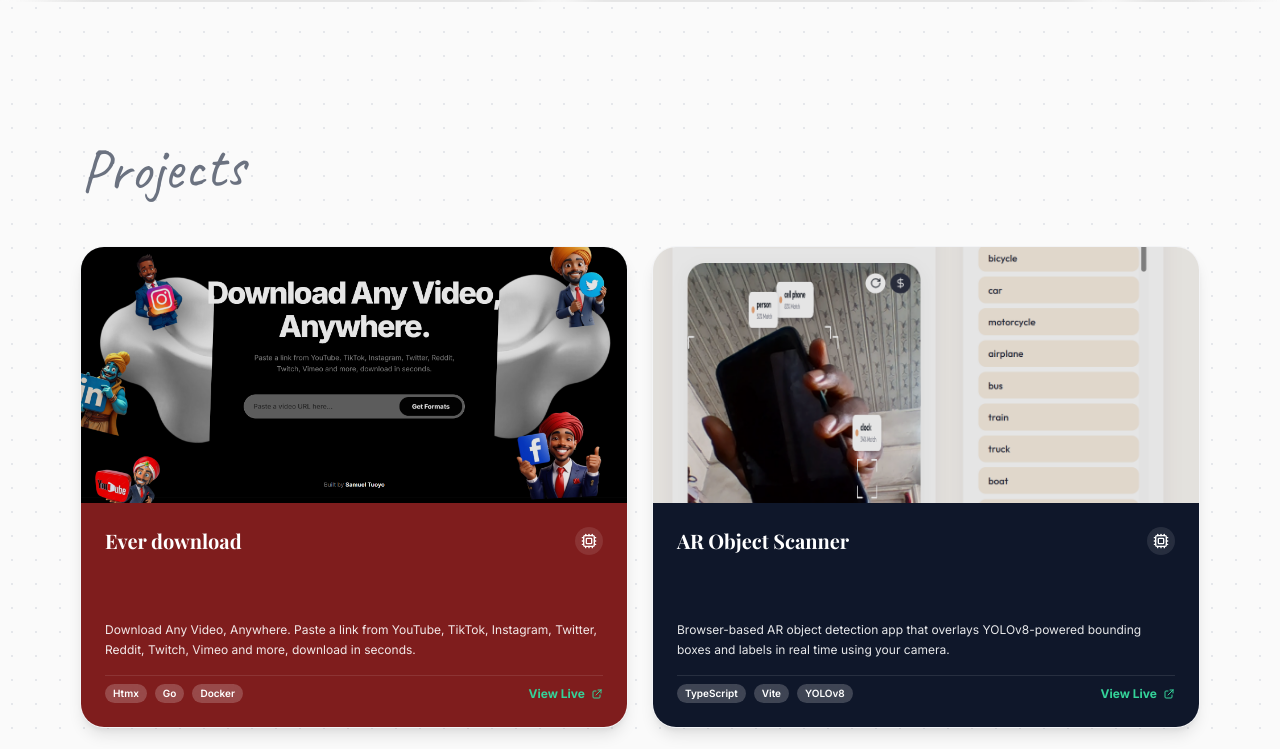
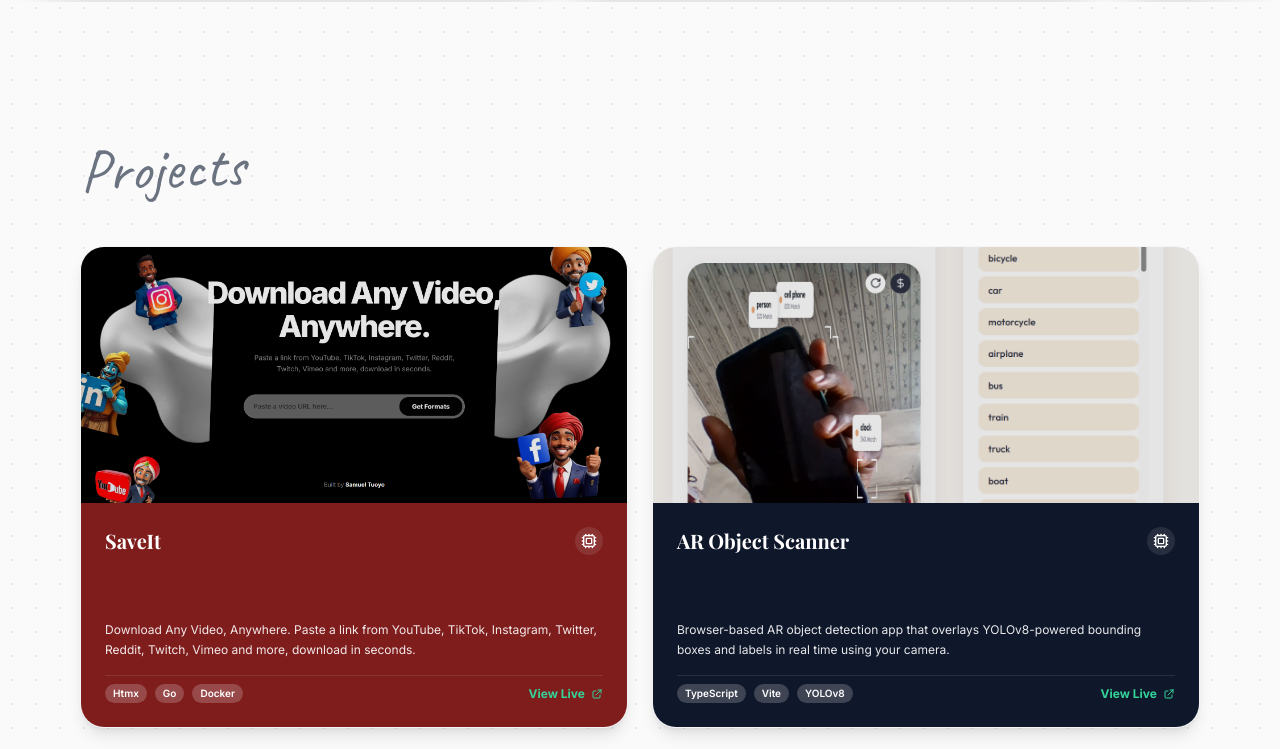
Before and after one commit to samueltuoyo15/Portfolio, a Next.js app: page / in a window 1280 px wide. Shown: the part 1540-2289 px from the top of the page. Built offline with nearby package versions, Linux system fonts and the light colour scheme; a web font is replaced by a local one.

Commit message:
updated landing page

```diff
--- a/app/components/CreationsMarquee.tsx
+++ b/app/components/CreationsMarquee.tsx
@@ -16,7 +16,6 @@
     "/everdownload.png",
     "/image2.png",
     "/image.png",
-    "/utils/image3.png",
     "/Generate Readme - Language & Framework agnostic.png",
     "/ar-object-scanner.png",
 ];
--- a/app/components/ProjectsSection.tsx
+++ b/app/components/ProjectsSection.tsx
@@ -12,11 +12,11 @@
         link: "https://example.com/kovana",
     },
     {
-        title: "Ever download",
+        title: "SaveIt",
         desc: "Download Any Video, Anywhere. Paste a link from YouTube, TikTok, Instagram, Twitter, Reddit, Twitch, Vimeo and more, download in seconds.",
         tech: ["Htmx", "Go", "Docker", "FFmpeg"],
         color: "bg-[#7f1d1d]",
-        link: "https://everdownload-production.up.railway.app/",
+        link: "https://saveit.samueltuoyo.com/",
     },
     {
         title: "AR Object Scanner",
@@ -85,7 +85,7 @@
                                         ? "/myhapprscr.png"
                                         : project.title === "Dokugen"
                                             ? `/Generate Readme - Language & Framework agnostic.png`
-                                            : project.title === "Ever download"
+                                            : project.title === "SaveIt"
                                                 ? "/everdownload.png"
                                                 : "/ar-object-scanner.png"
                                 }
--- a/app/components/ServicesSection.tsx
+++ b/app/components/ServicesSection.tsx
@@ -16,8 +16,7 @@
                     </h3>
                     <p className="text-gray-500 text-sm leading-relaxed">
                         Custom websites, web applications, e-commerce platforms, and
-                        landing pages built for businesses in{" "}
-                        <strong>Warri, Delta State</strong> and across Nigeria.
+                        landing pages built for businesses.
                     </p>
                 </div>
 
@@ -29,9 +28,8 @@
                         API & Backend Systems
                     </h3>
                     <p className="text-gray-500 text-sm leading-relaxed">
-                        Scalable REST APIs, payment integration (Paystack, Stripe),
-                        authentication systems, and database architecture for Nigerian
-                        startups and businesses.
+                        Scalable REST APIs, payment integration (Paystack, Flutterwave, Monnify and Stripe),
+                        authentication systems, and database architecture for businesses.
                     </p>
                 </div>
 
```
